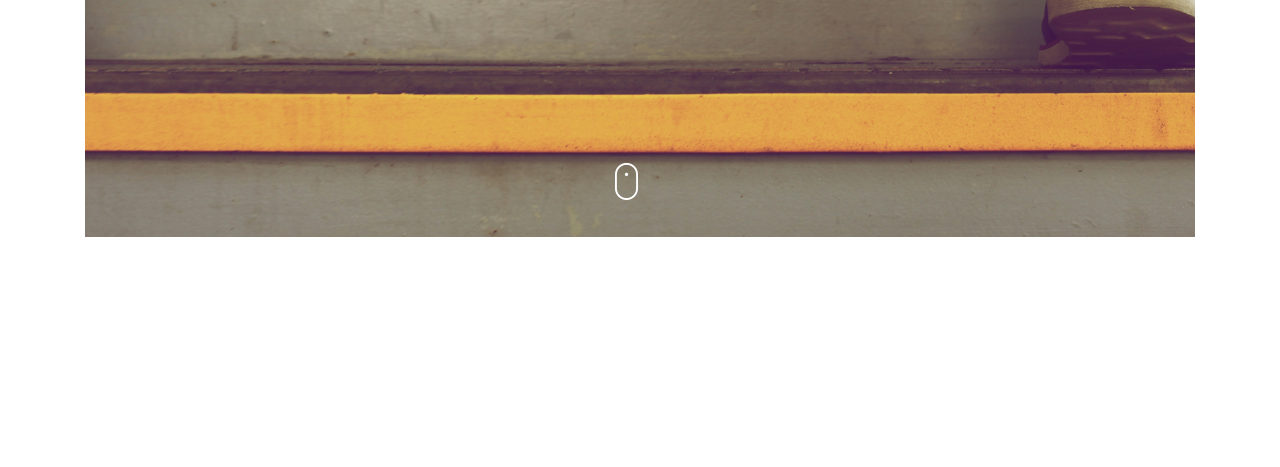
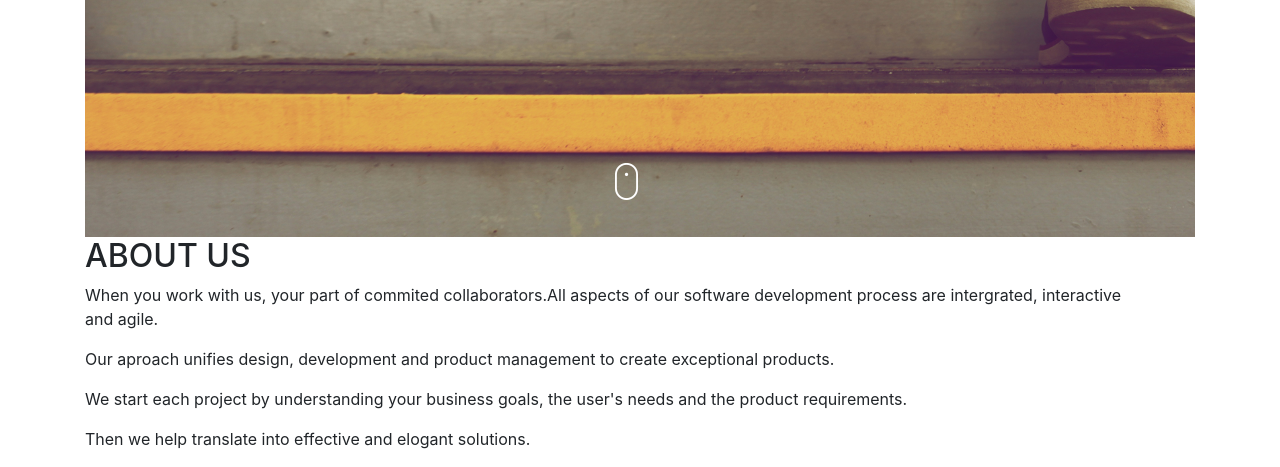
Before and after one commit to Wycliffe-techs/Delani-studio, a plain HTML site: page index.html in a window 1280 px wide. Shown: the part 483-950 px from the top of the page. Before the commit the page ends 800 px from the top, so only its background shows below. Drawn offline with nearby package versions, Linux system fonts and the light colour scheme.

Commit message:
about us

```diff
--- a/index.html
+++ b/index.html
@@ -16,8 +16,13 @@
     <h2 style="color: white; text-align: center;margin-top: 20px;">TO DELANI STUDIO</h2>
     <p style="text-align: center; color: white;">AMAZING PEOPLE ARE MAKING AMAZING DESIGNS IN A FUN ENVIRONMENT</p>
     <img src="images/mouse_click.png" alt="" style="margin-left: 530px;margin-top: 150px;">
-
-
+    </div>
+    <div>
+        <h2>ABOUT US</h2>
+        <p >When you work with us, your part of commited collaborators.All aspects of our software development process are intergrated, interactive<br> and agile.</p>
+        <p >Our aproach unifies design, development and product management to create exceptional products.</p>
+        <p >We start each project by understanding your business goals, the user's needs and the product requirements.</p>
+        <p >Then we help translate into effective and elogant solutions.</p>
     </div>
 </div>
 
```
